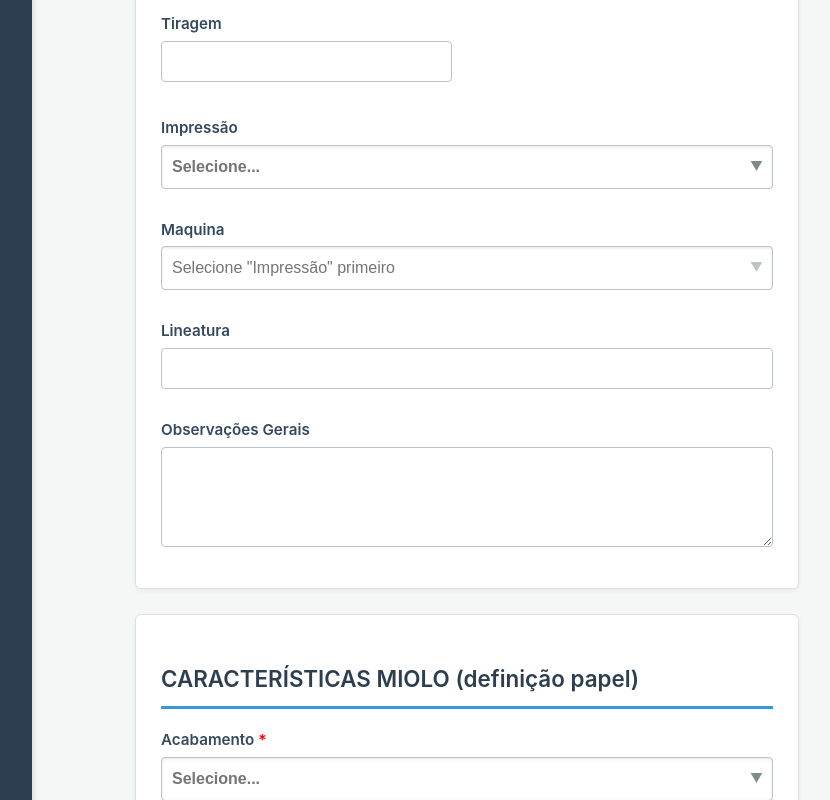
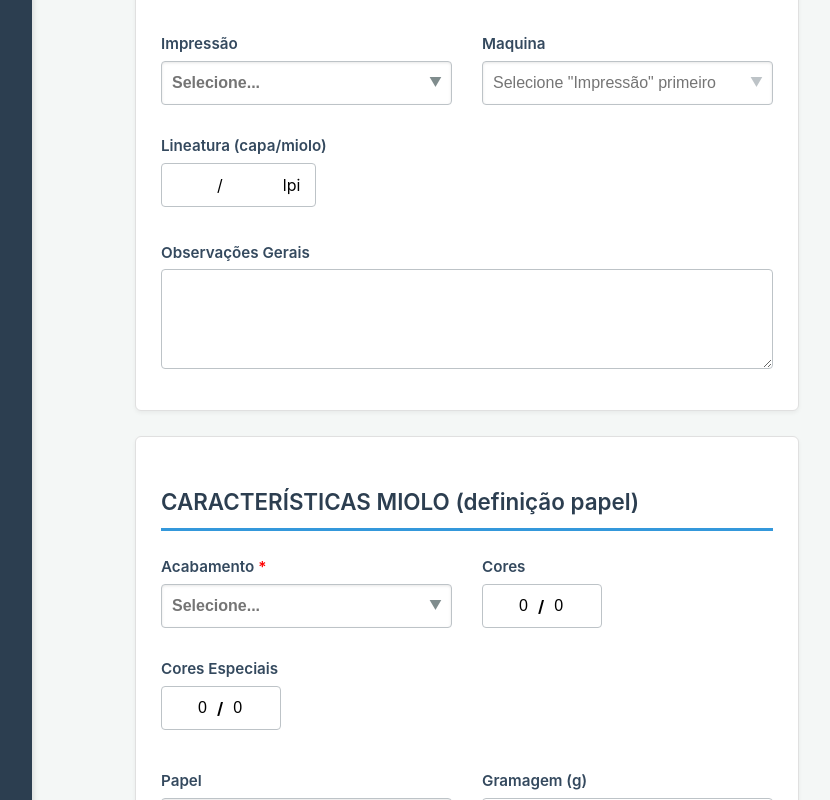
Before and after one commit to HelderOliveira77/crm-os-frontend, a React (Vite) app: page /dashboard/os/nova in a window 1280 px wide. Shown: the part 1320-2120 px from the top of the page, without its empty margins (378-1208 px from the left). Built offline with nearby package versions, Linux system fonts and the light colour scheme; sample sign-in values are in the browser's storage.

Commit message:
Atualizações Frontend 04022026

```diff
--- a/src/pages/EditarOS.jsx
+++ b/src/pages/EditarOS.jsx
@@ -228,10 +228,12 @@ export default function EditarOS() {
 
             <form onSubmit={handleSubmit} style={styles.form}>
 
-                <Section title="INFORMAÇÃO BÁSICA">
-                    <FormInput label="Nº Ordem Serviço" name="num_o_s" value={formData.num_o_s} readOnly />
-                    <FormInput label="Nº Orçamento" name="num_orc" value={formData.num_orc} onChange={handleChange} />
-                    <FormInput label="Depósito Legal" name="deposito_legal" value={formData.deposito_legal} onChange={handleChange} />
+                <Section title="INFORMAÇÃO GERAL">
+                    <SubGrid>
+                        <FormInput label="Nº Ordem Serviço" name="num_o_s" value={formData.num_o_s} readOnly />
+                        <FormInput label="Nº Orçamento" name="num_orc" value={formData.num_orc} onChange={handleChange} />
+                        <FormInput label="Depósito Legal" name="deposito_legal" value={formData.deposito_legal} onChange={handleChange} />
+                    </SubGrid>
                     <FormInput label="Cliente" name="cliente" value={formData.cliente} onChange={handleChange} required fullWidth />
                     <FormInput label="Descrição do Trabalho" name="desc_trab" value={formData.desc_trab} onChange={handleChange} isTextArea required fullWidth />
                     <SubGrid>
@@ -250,12 +252,38 @@ export default function EditarOS() {
                     <SubGrid>
                         <CustomSelect label="Impressão" name="impressao" value={formData.impressao} onChange={handleChange} options={IMPRESSAO_OPTIONS} />
                         <CustomSelect label="Máquina" name="maquina" value={formData.maquina} onChange={handleChange} options={MAQUINA_MAPPING[formData.impressao] || []} isDisabled={!formData.impressao} />
-                        <FormInput label="Lineatura" name="lineatura" value={formData.lineatura} onChange={handleChange} />
+                        {/* LINEATURA CAPA E MIOLO */}
+                        {/* <FormInput label="Lineatura" name="lineatura" value={formData.lineatura} onChange={handleChange} /> */}
+                        <div style={{ marginBottom: '10px' }}>
+                            <label style={styles.label}>Lineatura (capa/miolo)</label>
+                            <div style={{ ...styles.input, display: 'inline-flex', alignItems: 'center', padding: '0 5px', width: 'auto', minWidth: '120px' }}>
+                                <input
+                                    name="lineatura_capa"
+                                    value={formData.lineatura_capa || '-'}
+                                    onChange={handleChange}
+                                    placeholder="-"
+                                    type="number"
+                                    style={{ width: '40px', border: 'none', outline: 'none', textAlign: 'right', background: 'transparent', padding: '12px 0', fontSize: '1em' }}
+                                />
+                                <span style={{ fontWeight: 'bold', color: 'black', padding: '0 10px' }}>/</span>
+                                <input
+                                    name="lineatura_miolo"
+                                    value={formData.lineatura_miolo || '-'}
+                                    onChange={handleChange}
+                                    placeholder="-"
+                                    type="number"
+                                    style={{ width: '40px', border: 'none', outline: 'none', textAlign: 'left', background: 'transparent', padding: '12px 0', fontSize: '1em' }}
+                                />
+                            </div>
+                        </div>
+
+
                     </SubGrid>
                     <FormInput label="Observações Gerais" name="observacoes_gerais" value={formData.observacoes_gerais} onChange={handleChange} isTextArea fullWidth />
                 </Section>
 
                 <Section title="CARACTERÍSTICAS MIOLO (definição papel)">
+                <SubGrid>
                     <CustomSelect label="Acabamento" name="tipo_acabamento_miolo" value={formData.tipo_acabamento_miolo} onChange={handleChange} options={ACABAMENTO_OPTIONS} />
                     {/* CORES MIOLO EDITÁVEL */}
                     <div style={{ marginBottom: '10px' }}>
@@ -269,7 +297,7 @@ export default function EditarOS() {
                                 type="number"
                                 style={{ width: '40px', border: 'none', outline: 'none', textAlign: 'right', background: 'transparent', padding: '12px 0', fontSize: '1em' }}
                             />
-                            <span style={{ fontWeight: 'bold', color: '#3498db', padding: '0 4px' }}>/</span>
+                            <span style={{ fontWeight: 'bold', color: 'black', padding: '0 10px' }}>/</span>
                             <input
                                 name="cores_miolo_verso"
                                 value={formData.cores_miolo_verso || ''}
@@ -293,7 +321,7 @@ export default function EditarOS() {
                                 type="number"
                                 style={{ width: '40px', border: 'none', outline: 'none', textAlign: 'right', background: 'transparent', padding: '12px 0', fontSize: '1em' }}
                             />
-                            <span style={{ fontWeight: 'bold', color: '#3498db', padding: '0 4px' }}>/</span>
+                            <span style={{ fontWeight: 'bold', color: 'black', padding: '0 10px' }}>/</span>
                             <input
                                 name="cores_especiais_miolo_verso"
                                 value={formData.cores_especiais_miolo_verso || ''}
@@ -304,7 +332,7 @@ export default function EditarOS() {
                             />
                         </div>
                     </div>
-
+                    </SubGrid>
                     <SubGrid>
                         <CustomSelect label="Papel" name="papel_miolo" value={formData.papel_miolo} onChange={handleChange} options={PAPEL_OPTIONS} />
                         <FormInput label="Gramagem (g)" name="miolo_gramas" value={formData.miolo_gramas} onChange={handleChange} />
@@ -321,6 +349,7 @@ export default function EditarOS() {
                 </Section>
 
                 <Section title="CARACTERÍSTICAS CAPA">
+                <SubGrid>
                     <FormInput label="Lombada (mm)" name="lombada" value={formData.lombada} onChange={handleChange} />
                     {/* CORES CAPA EDITÁVEL */}
                     <div style={{ marginBottom: '10px' }}>
@@ -334,7 +363,7 @@ export default function EditarOS() {
                                 type="number"
                                 style={{ width: '40px', border: 'none', outline: 'none', textAlign: 'right', background: 'transparent', padding: '12px 0', fontSize: '1em' }}
                             />
-                            <span style={{ fontWeight: 'bold', color: '#3498db', padding: '0 4px' }}>/</span>
+                            <span style={{ fontWeight: 'bold', color: 'black', padding: '0 10px' }}>/</span>
                             <input
                                 name="cores_capa_verso"
                                 value={formData.cores_capa_verso || ''}
@@ -357,7 +386,7 @@ export default function EditarOS() {
                                 type="number"
                                 style={{ width: '40px', border: 'none', outline: 'none', textAlign: 'right', background: 'transparent', padding: '12px 0', fontSize: '1em' }}
                             />
-                            <span style={{ fontWeight: 'bold', color: '#3498db', padding: '0 4px' }}>/</span>
+                            <span style={{ fontWeight: 'bold', color: 'black', padding: '0 10px' }}>/</span>
                             <input
                                 name="cores_especiais_capa_verso"
                                 value={formData.cores_especiais_capa_verso || ''}
@@ -368,7 +397,7 @@ export default function EditarOS() {
                             />
                         </div>
                     </div>
-
+                    </SubGrid>
                     <SubGrid layoutType="three">
                         <CustomSelect label="Papel" name="papel_capa" value={formData.papel_capa} onChange={handleChange} options={PAPEL_OPTIONS} />
                         <FormInput label="Gramagem (g)" name="capa_gramas" value={formData.capa_gramas} onChange={handleChange} />
--- a/src/pages/NovaOS.jsx
+++ b/src/pages/NovaOS.jsx
@@ -636,7 +636,8 @@ export default function NovaOS() {
         tiragem: '',
         maquina: '',
         impressao: '',
-        lineatura: '',
+        lineatura_capa: '',
+        lineatura_miolo: '',
         cores_miolo_frente: '0',
         cores_miolo_verso: '0',
         cores_especial_miolo_frente: '0',
@@ -738,10 +739,11 @@ export default function NovaOS() {
     // 1. DEFINIÇÃO DAS LISTAS DE CAMPOS (Dentro do componente)
     const camposEstritamenteNumericos = [
         'num_orc', 'num_pag', 'tiragem', 'cores_miolo_frente', 'cores_miolo_verso', 'cores_especiais_miolo_frente', 'cores_especiais_miolo_verso', 'miolo_gramas',
-        'cores_capa_frente', 'cores_capa_verso', 'cores_especiais_capa_frente','cores_especiais_capa_verso', 'capa_gramas',
-        'provas_cor', 'ozalide_digital', 'provas_konica', 'quantidade_chapas', 'lineatura'
+        'cores_capa_frente', 'cores_capa_verso', 'cores_especiais_capa_frente', 'cores_especiais_capa_verso', 'capa_gramas',
+        'provas_cor', 'ozalide_digital', 'provas_konica', 'quantidade_chapas'
     ];
     const camposDecimais = ['lombada', 'tempo_operador'];
+    const camposLineatura = ['lineatura_capa', 'lineatura_miolo']; // Nova lista
 
 
     const handleChange = (e) => {
@@ -754,6 +756,10 @@ export default function NovaOS() {
             newValue = value.replace(/[^0-9.]/g, '');
             const parts = newValue.split('.');
             if (parts.length > 2) newValue = parts[0] + '.' + parts.slice(1).join('');
+        }
+        if (camposLineatura.includes(name)) {
+            // Se estiver vazio, mantém vazio. Se tiver números, limpa caracteres estranhos.
+            newValue = value === '' ? '' : value.replace(/[^0-9]/g, '');
         }
 
         setFormData(prev => {
@@ -862,7 +868,8 @@ export default function NovaOS() {
 
             <form onSubmit={handleSubmit} style={styles.form}>
                 {/* 1. INFORMAÇÃO ORDEM DE SERVIÇO */}
-                <Section title="INFORMAÇÃO BÁSICA" layoutType="two-fixed">
+                <Section title="INFORMAÇÃO GERAL" layoutType="two-fixed">
+                <SubGrid layoutType="three">
                     <FormInput
                         label="Nº Ordem Serviço"
                         name="num_o_s"
@@ -873,7 +880,7 @@ export default function NovaOS() {
                         placeholder="Gerado automaticamente" />
                     <FormInput label="Nº Orçamento" name="num_orc" value={formData.num_orc} onChange={handleChange} type="numeric" />
                     <FormInput label="Depósito Legal" name="deposito_legal" value={formData.deposito_legal} onChange={handleChange} type="text" />
-
+                    </SubGrid>
                     <FormInput label="Cliente" name="cliente" value={formData.cliente} onChange={handleChange} required fullWidth type="text" />
                     <FormInput label="Descrição do Trabalho" name="desc_trab" value={formData.desc_trab} onChange={handleChange} isTextArea required type="text" fullWidth />
                     <SubGrid layoutType="three">
@@ -906,6 +913,7 @@ export default function NovaOS() {
                         <FormInput label="Nº Páginas" name="num_pag" value={formData.num_pag} onChange={handleChange} type="numeric" />
                         <FormInput label="Tiragem" name="tiragem" value={formData.tiragem} onChange={handleChange} type="numeric" />
                     </SubGrid>
+                    <SubGrid layoutType="three">
                     <CustomSelect
                         label="Impressão"
                         name="impressao"
@@ -926,11 +934,67 @@ export default function NovaOS() {
                         canCreate={true}
                         placeholder={maquinaPlaceholder}
                         isDisabled={isMaquinaDisabled} />
-                    <FormInput label="Lineatura" name="lineatura" value={formData.lineatura} onChange={handleChange} type="numeric" />
+                    {/* LINEATURA PARA A CAPA E MIOLO */}
+                    {/* <FormInput label="Lineatura (capa/miolo)" name="lineatura" value={formData.lineatura} onChange={handleChange} type="numeric" /> */}
+                    <div style={{ marginBottom: '10px' }}>
+                        <label style={styles.label}>Lineatura (capa/miolo)</label>
+                        <div style={{
+                            ...styles.input, // Usa o estilo base dos seus outros inputs
+                            display: 'inline-flex', // inline-flex torna a caixa apenas do tamanho do conteúdo
+                            alignItems: 'center',
+                            padding: '0 5px',       // Reduzido padding lateral da caixa
+                            width: 'auto',          // Ajusta à largura dos números
+                            minWidth: '120px'
+                        }}>
+                            <input
+                                name="lineatura_capa"
+                                value={formData.lineatura_capa || ''}
+                                onChange={handleChange}
+                                placeholder=""
+                                style={{
+                                    width: '40px',   // Largura fixa pequena
+                                    border: 'none',
+                                    outline: 'none',
+                                    textAlign: 'right', // Alinha à direita para encostar na barra
+                                    background: 'transparent',
+                                    padding: '12px 0',
+                                    fontSize: '1em'
+                                }}
+                                type="number" />
+                            <span style={{
+                                // fontWeight: 'bold',
+                                color: 'black',
+                                padding: '0 10px'
+                            }}>/</span>
+                            <input
+                                name="lineatura_miolo"
+                                value={formData.lineatura_miolo || ''}
+                                onChange={handleChange}
+                                placeholder=""
+                                style={{
+                                    width: '40px',   // Largura fixa pequena
+                                    border: 'none',
+                                    outline: 'none',
+                                    textAlign: 'left',  // Alinha à esquerda para encostar na barra
+                                    background: 'transparent',
+                                    padding: '12px 0',
+                                    fontSize: '1em'
+                                }}
+                                type="number" />
+                            <span style={{
+                                // fontWeight: 'bold',
+                                color: 'black',
+                                padding: '0 10px'
+                            }}>lpi</span>
+                        </div>
+                    </div>
+                    </SubGrid>
+
                     <FormInput label="Observações Gerais" name="observacoes_gerais" value={formData.observacoes_gerais} onChange={handleChange} isTextArea fullWidth />
                 </Section>
                 {/* 3. CARACTERÍSTICAS MIOLO */}
                 <Section title="CARACTERÍSTICAS MIOLO (definição papel)" layoutType="two-fixed">
+                <SubGrid layoutType="three">
                     <CustomSelect
                         label="Acabamento"
                         name="tipo_acabamento_miolo"
@@ -972,7 +1036,7 @@ export default function NovaOS() {
                             <span style={{
                                 fontWeight: 'bold',
                                 color: 'black',
-                                padding: '0 4px'
+                                padding: '0 10px'
                             }}>/</span>
 
                             <input
@@ -1024,7 +1088,7 @@ export default function NovaOS() {
                             <span style={{
                                 fontWeight: 'bold',
                                 color: 'black',
-                                padding: '0 4px'
+                                padding: '0 10px'
                             }}>/</span>
                             <input
                                 name="cores_especial_miolo_verso"
@@ -1044,6 +1108,7 @@ export default function NovaOS() {
                             />
                         </div>
                     </div>
+                    </SubGrid>
                     <SubGrid layoutType="three">
                         {/* <FormInput label="Papel" name="papel_miolo" value={formData.papel_miolo} onChange={handleChange} type="text" /> */}
                         <CustomSelect
@@ -1115,6 +1180,7 @@ export default function NovaOS() {
                 </Section>
                 {/* 4. CARACTERÍSTICAS CAPA */}
                 <Section title="CARACTERÍSTICAS CAPA" layoutType="two-fixed">
+                <SubGrid layoutType="three">
                     <FormInput label="Lombada (mm)" name="lombada" value={formData.lombada} onChange={handleChange} type="numeric" step="0.01" />
                     {/* CORES CAPA */}
                     {/* <FormInput label="Cores" name="cores_capa" value={formData.cores_capa} onChange={handleChange} type="numeric" /> */}
@@ -1200,7 +1266,7 @@ export default function NovaOS() {
                             <span style={{
                                 fontWeight: 'bold',
                                 color: 'black',
-                                padding: '0 4px'
+                                padding: '0 10px'
                             }}>/</span>
                             <input
                                 name="cores_especial_capa_verso"
@@ -1220,9 +1286,7 @@ export default function NovaOS() {
                             />
                         </div>
                     </div>
-
-
-
+                    </SubGrid>
 
                     <SubGrid layoutType="three">
                         {/* <FormInput label="Papel" name="papel_capa" value={formData.papel_capa} onChange={handleChange} type="text" /> */}
--- a/src/pages/VisualizarOS.jsx
+++ b/src/pages/VisualizarOS.jsx
@@ -143,10 +143,12 @@ export default function VisualizarOS() {
 
                 <div style={styles.form}>
                     {/* 1. INFORMAÇÃO BÁSICA */}
-                    <Section title="INFORMAÇÃO BÁSICA">
+                    <Section title="INFORMAÇÃO GERAL">
+                        <SubGrid>
                             <ViewField label="Nº Ordem Serviço" value={formData.num_o_s} />
                             <ViewField label="Nº Orçamento" value={formData.num_orc} />
                             <ViewField label="Depósito Legal" value={formData.deposito_legal} />
+                        </SubGrid>
                         <ViewField label="Cliente" value={formData.cliente} fullWidth />
                         <ViewField label="Descrição do Trabalho" value={formData.desc_trab} isTextArea fullWidth />
                         <SubGrid>
@@ -166,13 +168,17 @@ export default function VisualizarOS() {
                         <SubGrid>
                             <ViewField label="Impressão" value={formData.impressao} />
                             <ViewField label="Máquina" value={formData.maquina} />
-                            <ViewField label="Lineatura" value={formData.lineatura} />
+                            {/* <ViewField label="Lineatura" value={formData.lineatura} /> */}
+                            <ViewField
+                                label="Lineatura (capa/miolo)"
+                                value={`${formData.lineatura_capa || '-'} / ${formData.lineatura_miolo || '-'}`} />
                         </SubGrid>
                         <ViewField label="Observações Gerais" value={formData.observacoes_gerais} isTextArea fullWidth />
                     </Section>
 
                     {/* 3. CARACTERÍSTICAS MIOLO */}
                     <Section title="CARACTERÍSTICAS MIOLO (definição papel)">
+                        <SubGrid>
                             <ViewField label="Acabamento" value={formData.tipo_acabamento_miolo} />
                             <ViewField
                                 label="Cores"
@@ -180,6 +186,7 @@ export default function VisualizarOS() {
                             <ViewField
                                 label="Cores Especiais"
                                 value={`${formData.cores_especiais_miolo_frente || 0} / ${formData.cores_especiais_miolo_verso || 0}`} />
+                        </SubGrid>
                         <SubGrid>
                             <ViewField label="Papel" value={formData.papel_miolo} />
                             <ViewField label="Gramagem (g)" value={formData.miolo_gramas} />
@@ -195,6 +202,7 @@ export default function VisualizarOS() {
 
                     {/* 4. CARACTERÍSTICAS CAPA */}
                     <Section title="CARACTERÍSTICAS CAPA">
+                        <SubGrid>
                             <ViewField label="Lombada (mm)" value={formData.lombada} />
                             <ViewField
                                 label="Cores"
@@ -202,6 +210,7 @@ export default function VisualizarOS() {
                             <ViewField
                                 label="Cores Especiais"
                                 value={`${formData.cores_especiais_capa_frente || 0} / ${formData.cores_especiais_capa_verso || 0}`} />
+                        </SubGrid>
                         <SubGrid>
                             <ViewField label="Papel" value={formData.papel_capa} />
                             <ViewField label="Gramagem (g)" value={formData.capa_gramas} />
```
Lines whose indentation alone changed are shown as unchanged.
